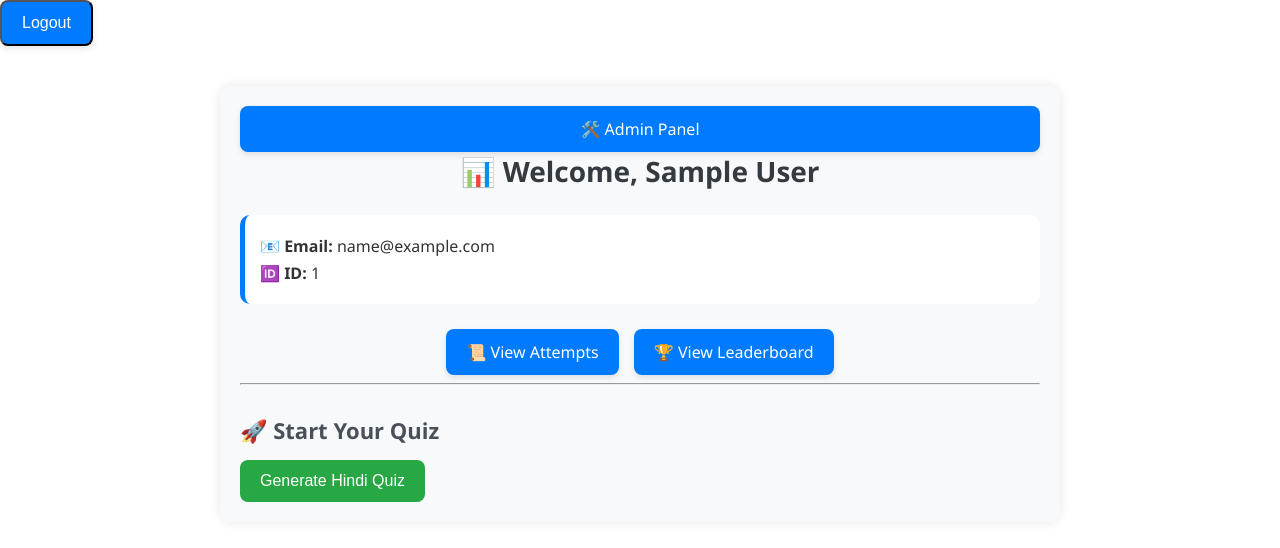
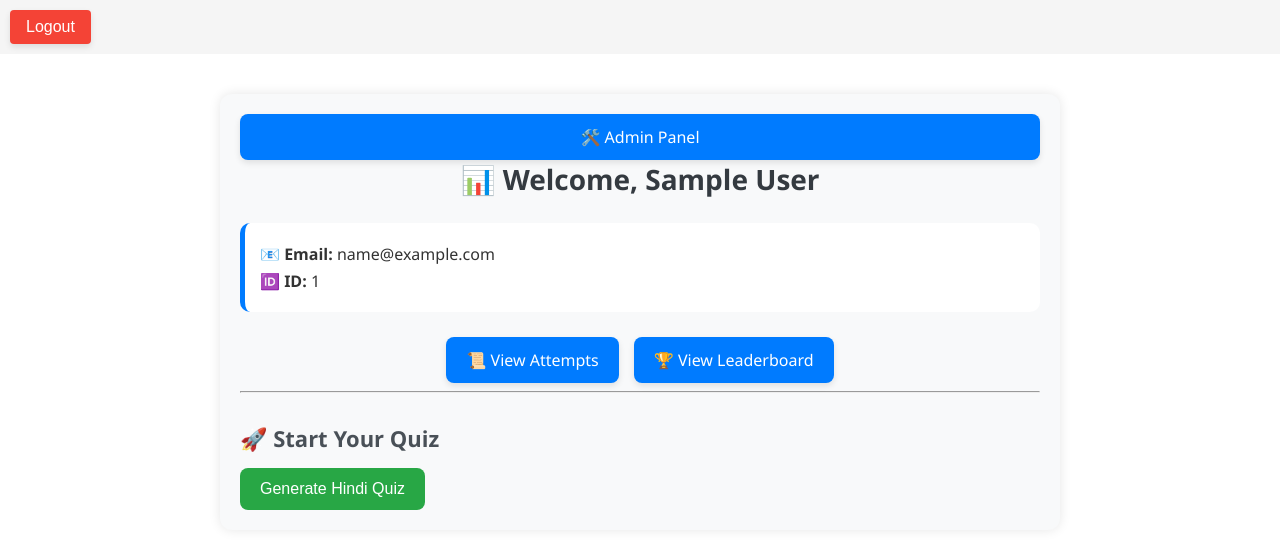
Before and after one commit to Kunalkhuteta/smart-quiz-system, a React (Create React App) app in the folder client/: page /dashboard in a window 1280 px wide. Shown: the top 548 px of the page. Built offline with nearby package versions, Linux system fonts and the light colour scheme; sample sign-in values are in the browser's storage.

Commit message:
more updates

```diff
--- a/client/src/pages/Dashboard.jsx
+++ b/client/src/pages/Dashboard.jsx
@@ -1,6 +1,6 @@
 import React, { useEffect, useState } from "react";
 import axios from "axios";
-import {  Link, useNavigate } from "react-router-dom";
+import { Link, useNavigate } from "react-router-dom";
 import "../styles/Dashboard.css";
 const user = JSON.parse(localStorage.getItem("user"));
 
@@ -76,9 +76,11 @@ const Dashboard = () => {
 
   return (
     <div>
-        <button className="button-link logout" onClick={()=>{
+      <div className="navbar">
+        <button className="button-link logout" onClick={() => {
           handleLogout();
         }}>Logout</button>
+      </div>
       <div className="dashboard-container">
         {user?.isAdmin && (
           <Link to="/admin" className="button-link admin">🛠️ Admin Panel</Link>
--- a/client/src/pages/Register.jsx
+++ b/client/src/pages/Register.jsx
@@ -40,7 +40,7 @@ const Register = () => {
         <br />
         <button type="submit">Sign Up</button>
       <br /><br /><br />
-      <b><i>wants to Login -- </i></b>
+      <b><i> After Registering Click on Login to Continue</i></b>
       <button onClick={()=> navigate('/login')}> Login </button>
       <p>{msg}</p>
       </form>
--- a/client/src/pages/login.jsx
+++ b/client/src/pages/login.jsx
@@ -45,7 +45,7 @@ const Login = () => {
         <br />
         <button type="submit">Log In</button>
         <br /><br /><br />
-        <b><i>wants to register -- </i></b>
+        <b><i>Not Registered Yet! Click </i></b>
 
         <button onClick={()=> navigate('/register')}> Register </button>
       </form>
--- a/client/src/styles/Dashboard.css
+++ b/client/src/styles/Dashboard.css
@@ -83,8 +83,18 @@
     justify-content: center;
     align-items: center;
 }
-.logout{
+.navbar {
   display: flex;
-  justify-content: end;
-  /* align-items:; */
+  justify-content: flex-start;
+  padding: 10px;
+  background-color: #f5f5f5;
 }
+
+.logout {
+  padding: 8px 16px;
+  background-color: #f44336;
+  color: white;
+  border: none;
+  border-radius: 4px;
+  cursor: pointer;
+}
```
Lines whose indentation alone changed are shown as unchanged.
